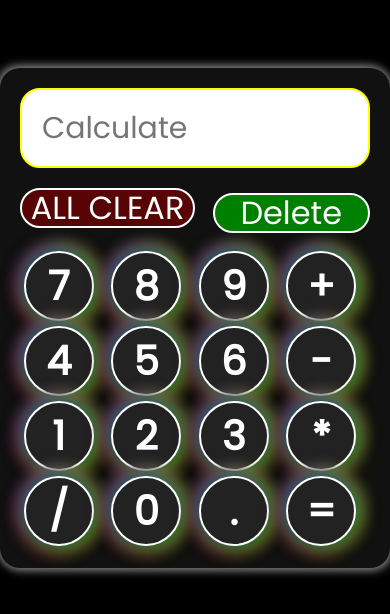
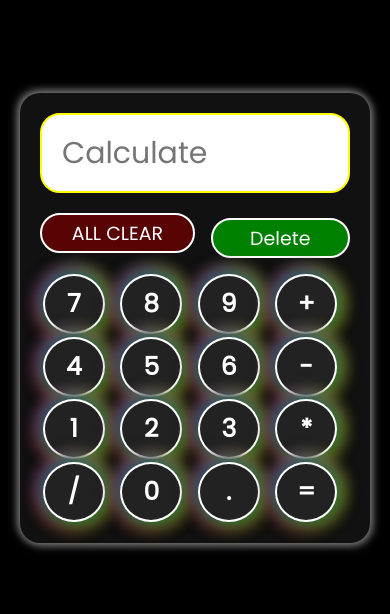
Before and after one commit to Bitan-Banerjee244/Simple-Calculator, a plain HTML site: page index.html in a window 390 px wide. Shown: the part 104-718 px from the top of the page. Drawn offline with Linux system fonts and the light colour scheme.

Commit message:
Update style.css

```diff
--- a/style.css
+++ b/style.css
@@ -99,10 +99,19 @@ button {
 }
 @media (max-width: 570px) {
   .container {
-    width: 400px;
-    height: 500px;
+    width: 350px;
+    height: 450px;
   }
   .button {
-    height: 70px;
+    height: 60px;
+    font-size: 25px;
+  }
+  button
+  {
+    font-size: 19px;
+  }
+  .delete
+  {
+    font-size: 19px;
   }
 }
```
